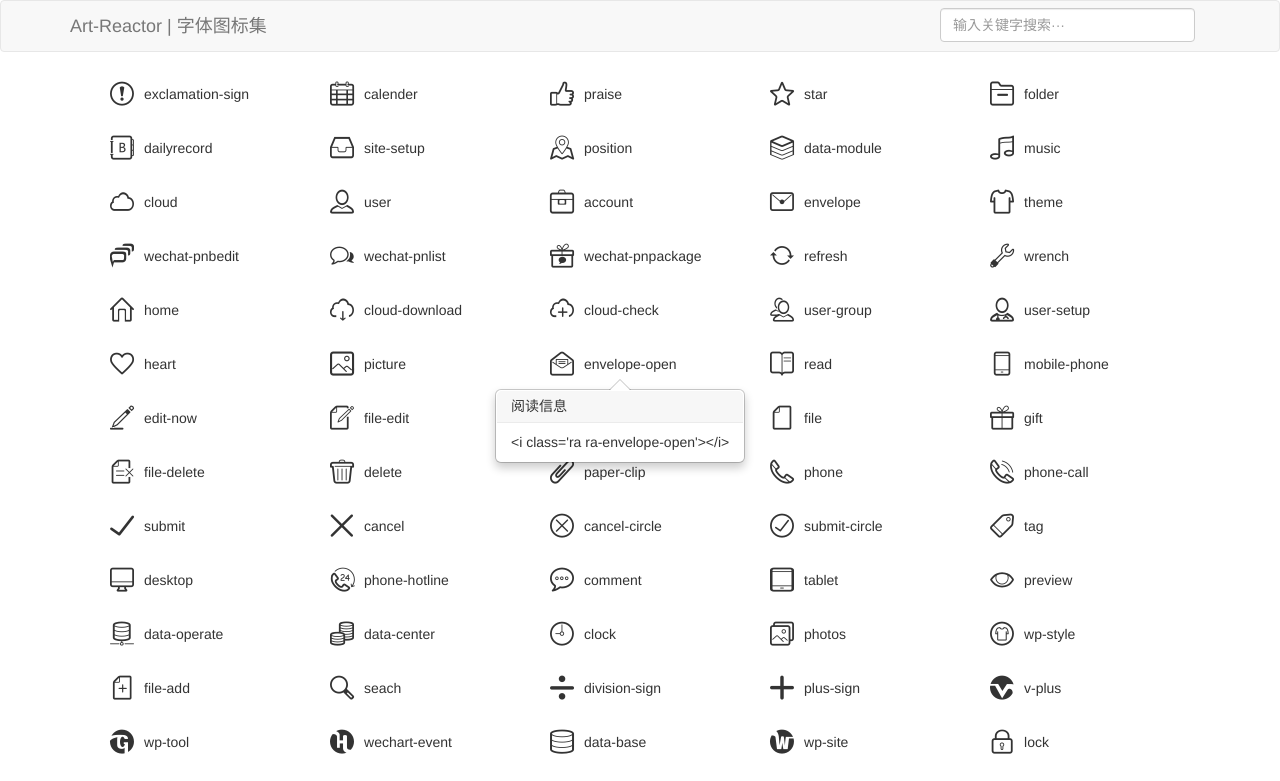
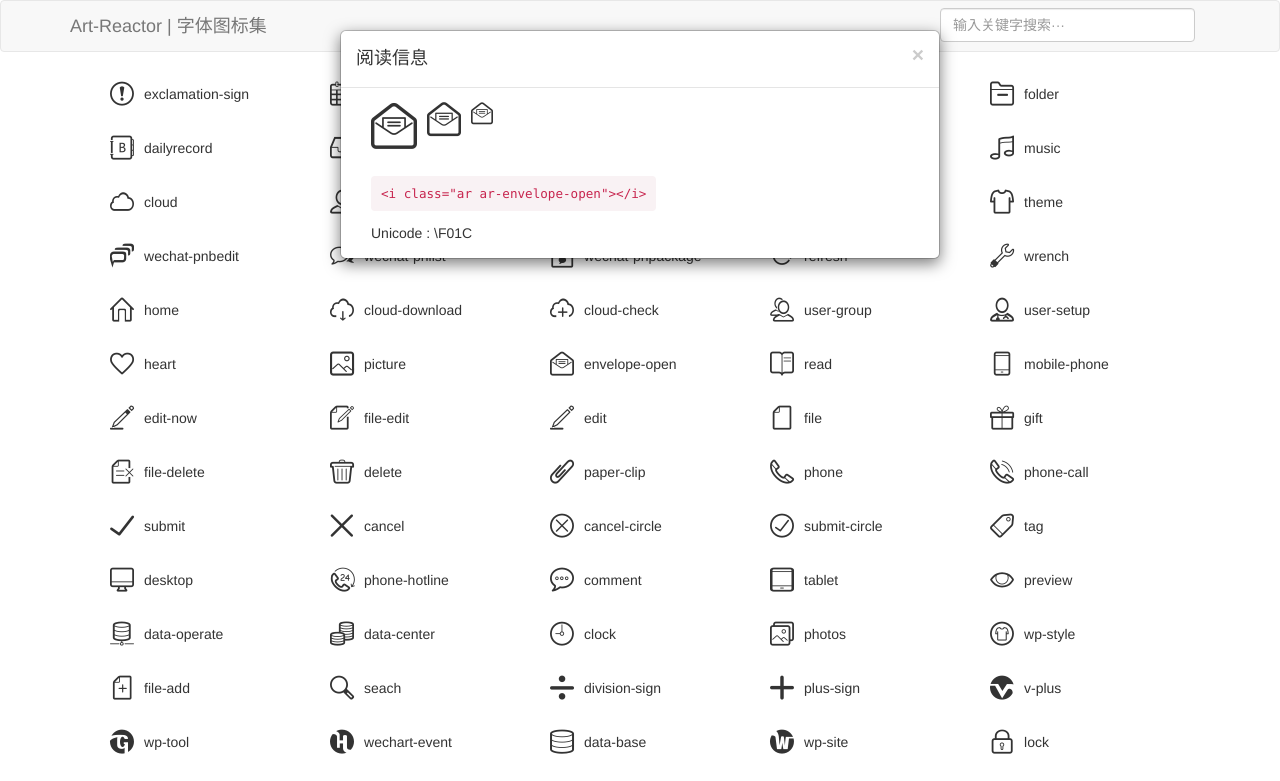
Before and after one commit to chinakids/Art-Reactor, a website: page dome/index.html in a window 1280 px wide. Both pictures are taken after a click on the item "envelope-open". Shown: the top 781 px of the page. Drawn offline with nearby package versions, Linux system fonts and the light colour scheme; files that its build step writes are made by us from their sources.

Commit message:
修改为弹窗展示详情

```diff
--- a/dome/index.html
+++ b/dome/index.html
@@ -30,6 +30,9 @@
         margin-top: -7px;
         margin-left: -40px;
       }
+      code{
+        padding: 10px;
+      }
     </style>
   </head>
   <body ng-app="FontReactor" ng-controller="MainCtrl">
@@ -48,10 +51,32 @@
 
     <div class="container">
       <ul class="clearfix">
-      <li ng-repeat="item in list| filter:search" data-toggle="popover" title="{{item.des}}" data-placement="bottom" data-content="<i class='ra ra-{{item.cls}}'></i>"><i class="ar ar-{{item.cls}}"></i><p ng-bind="item.cls">
+      <li ng-repeat="item in list| filter:search" ng-click="modeal(item)"><i class="ar ar-{{item.cls}}"></i><p ng-bind="item.cls">
           加载中···
         </p></li>
       </ul>
+      <!-- Modal -->
+      <div class="modal fade" ng-class="{'in':click}" id="myModal" tabindex="-1" role="dialog">
+        <div class="modal-dialog" role="document">
+          <div class="modal-content">
+            <div class="modal-header">
+              <button type="button" class="close" ng-click="close()"><span aria-hidden="true">&times;</span></button>
+              <h4 class="modal-title" id="myModalLabel">{{title}}</h4>
+            </div>
+            <div class="modal-body clearfix">
+              <div class="col-xs-12 clearfix">
+                <i class="ar ar-{{class}}" style="font-size:46px"></i>
+                <i class="ar ar-{{class}}" style="font-size:34px"></i>
+                <i class="ar ar-{{class}}" style="font-size:22px"></i>
+              </div>
+              <br><br><br><br>
+              <div class="col-xs-12 clearfix"><code>&lt;i class="ar ar-{{class}}"&gt;&lt;/i&gt;</code></div>
+              <br><br>
+              <div class="col-xs-12 clearfix">Unicode : {{unicode}}</div>
+            </div>
+          </div>
+        </div>
+      </div>
     </div>
     <br>
     <br>
@@ -69,12 +94,19 @@
       .controller('MainCtrl', ['$scope','$http',function($scope,$http){
         $scope.test = 'holle word!';
         $scope.list = data;
-        setTimeout(function(){
-          $('li[data-toggle="popover"]').popover();
-        },data.length*2)
+        $scope.click = false;
+        $scope.modeal = function(item){
+          $scope.click = true;
+          $scope.title = item.des;
+          $scope.class = item.cls;
+          $scope.unicode = '\\' + item.cont;
+          angular.element(document.getElementById('myModal')).css({'display':'block'})
+        }
+        $scope.close = function(){
+          $scope.click = false;
+          angular.element(document.getElementById('myModal')).css({'display':'none'})
+        }
       }]);
     </script>
 </body>
-<script src="http://cdn.bootcss.com/jquery/1.11.1/jquery.min.js"></script>
-<script src="http://cdn.bootcss.com/bootstrap/3.3.5/js/bootstrap.min.js"></script>
 </html>
```
